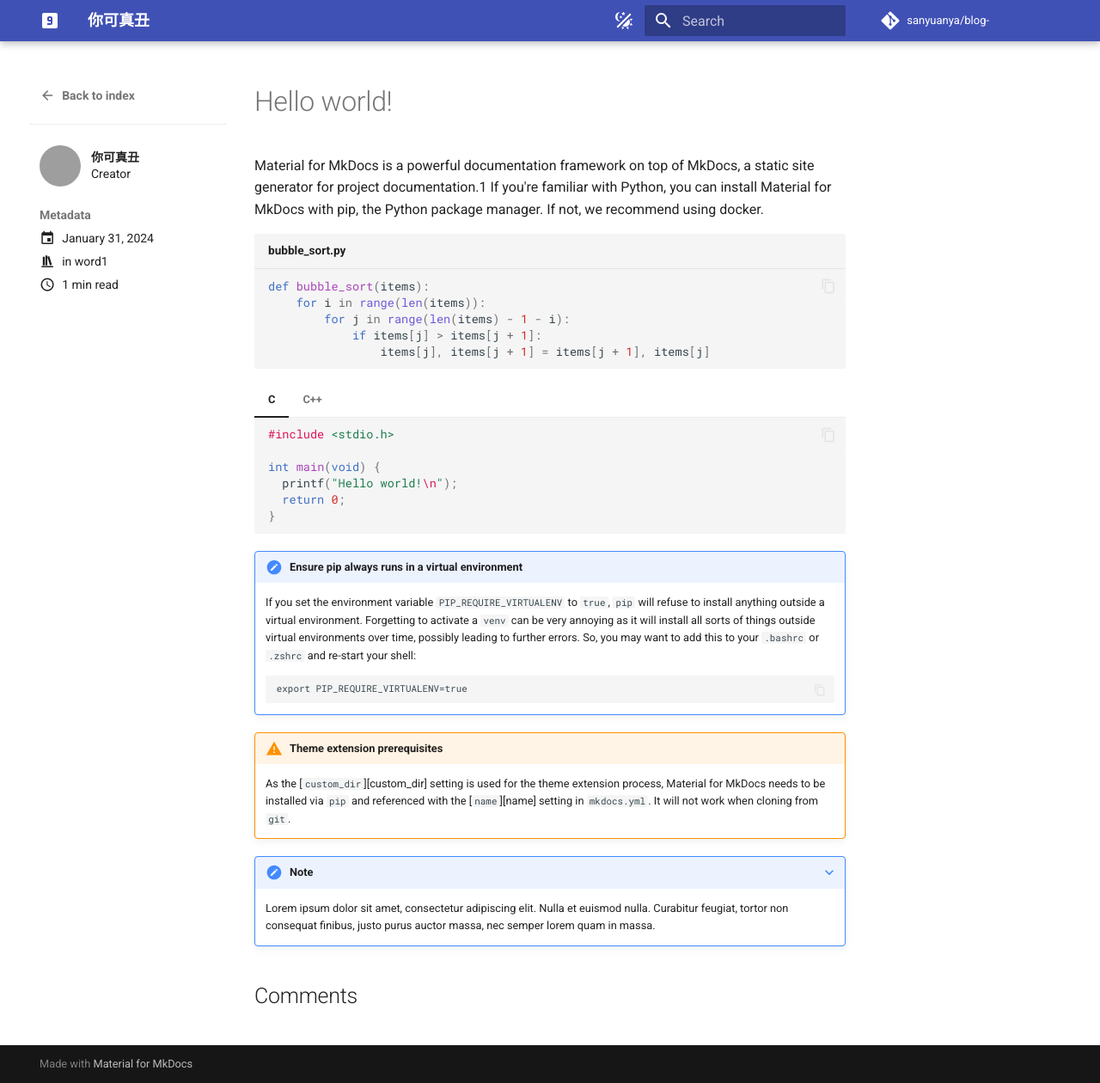
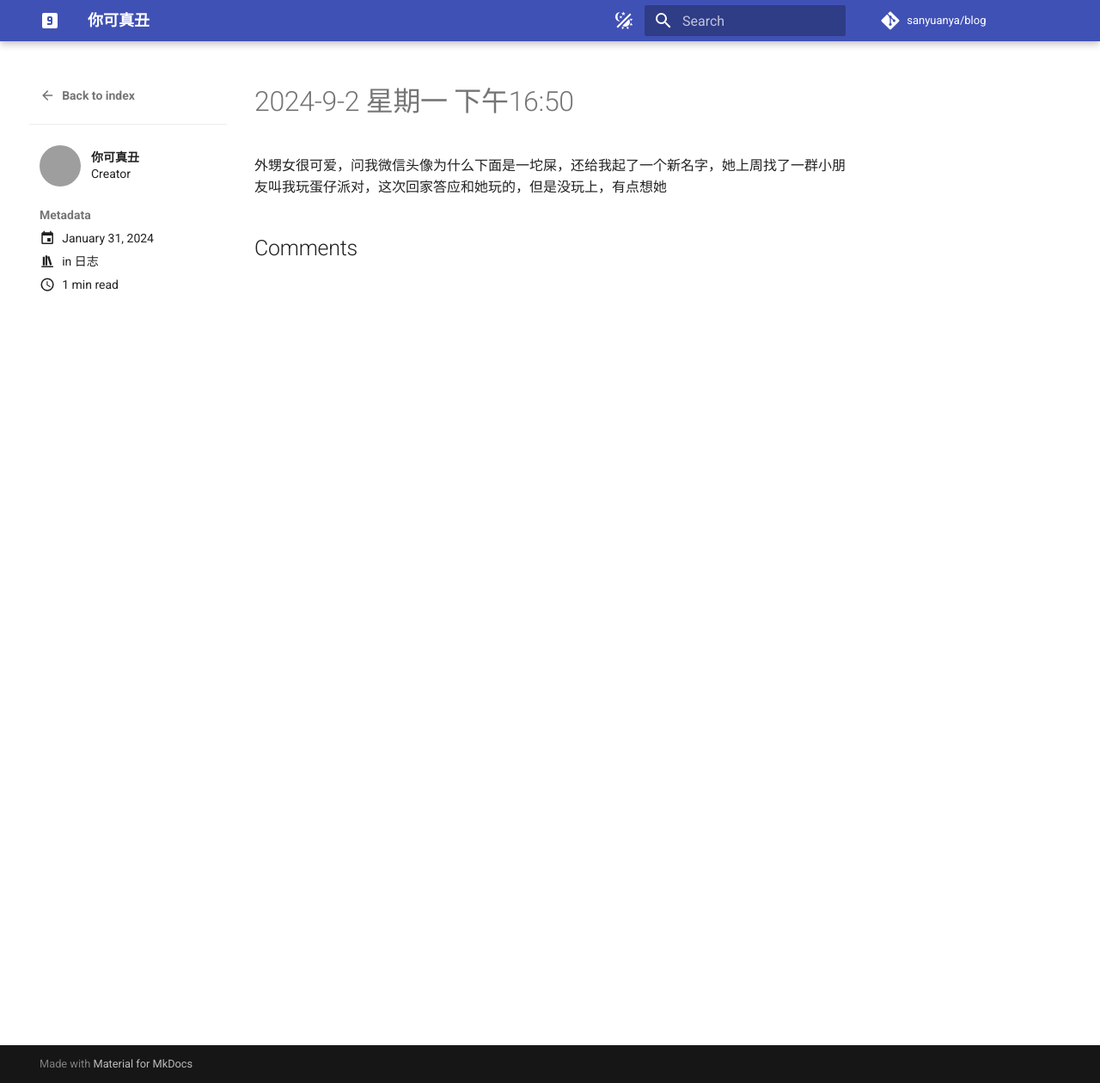
Before and after one commit to sanyuanya/blog, an MkDocs documentation site: the page built from docs/posts/log.md, in a window 1280 px wide and 1260 px high. Shown: the whole window at 86% size. Built offline with MkDocs 1.6.1 and Material for MkDocs 9.7.7, drawn with Linux system fonts in a browser that asks for light colours; comment, search, counter and statistics services are not loaded; grey boxes are pictures that could not be loaded.

Commit message:
Translate blog title and fix repository URL

````diff
--- a/docs/posts/hello-world.md
+++ b/docs/posts/log.md
@@ -2,28 +2,28 @@
 draft: false
 date: 2024-01-31
 categories:
-  - word1
+  - 日志
 comments: true
 authors: [sanyuanya]
 
 ---
 
-# Hello world!
+# 2024-9-2 星期一 下午16:50
 
-Material for MkDocs is a powerful documentation framework on top of MkDocs, a static site generator for project documentation.1 If you're familiar with Python, you can install Material for MkDocs with pip, the Python package manager. If not, we recommend using docker.
+外甥女很可爱，问我微信头像为什么下面是一坨屎，还给我起了一个新名字，她上周找了一群小朋友叫我玩蛋仔派对，这次回家答应和她玩的，但是没玩上，有点想她
 
 <!-- more -->
 
-``` py title="bubble_sort.py"
+<!-- ``` py title="bubble_sort.py"
 def bubble_sort(items):
     for i in range(len(items)):
         for j in range(len(items) - 1 - i):
             if items[j] > items[j + 1]:
                 items[j], items[j + 1] = items[j + 1], items[j]
-```
+``` -->
 
 
-=== "C"
+<!-- === "C"
 
     ``` c
     #include <stdio.h>
@@ -43,10 +43,10 @@ def bubble_sort(items):
       std::cout << "Hello world!" << std::endl;
       return 0;
     }
-    ```
+    ``` -->
 
 
-!!! note "Ensure pip always runs in a virtual environment"
+<!-- !!! note "Ensure pip always runs in a virtual environment"
 
     If you set the environment variable `PIP_REQUIRE_VIRTUALENV` to
     `true`, `pip` will refuse to install anything outside a virtual
@@ -61,9 +61,9 @@ def bubble_sort(items):
     ```
 
   [venv]: https://docs.python.org/3/library/venv.html
-  [venv-activate]: https://docs.python.org/3/library/venv.html#how-venvs-work
+  [venv-activate]: https://docs.python.org/3/library/venv.html#how-venvs-work -->
 
-
+<!--
 !!! warning "Theme extension prerequisites"
 
     As the [`custom_dir`][custom_dir] setting is used for the theme extension
@@ -75,4 +75,4 @@ def bubble_sort(items):
 
     Lorem ipsum dolor sit amet, consectetur adipiscing elit. Nulla et euismod
     nulla. Curabitur feugiat, tortor non consequat finibus, justo purus auctor
-    massa, nec semper lorem quam in massa.
+    massa, nec semper lorem quam in massa. -->
--- a/mkdocs.yml
+++ b/mkdocs.yml
@@ -1,7 +1,7 @@
 site_name: 你可真丑
 site_author: 你可真丑
-repo_url: https://github.com/sanyuanya/blog-
-repo_name: sanyuanya/blog-
+repo_url: https://github.com/sanyuanya/blog
+repo_name: sanyuanya/blog
 
 theme:
   name: material
````
Also changed, not shown: docs/index.md (+1 -1 lines).
